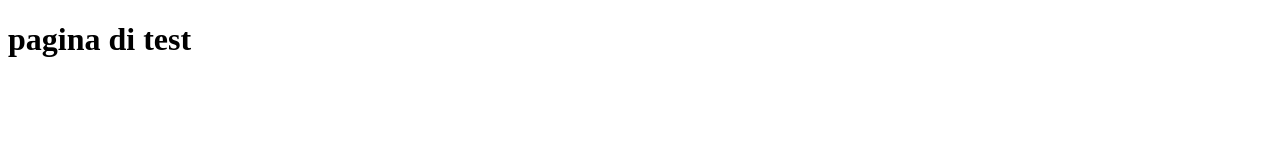
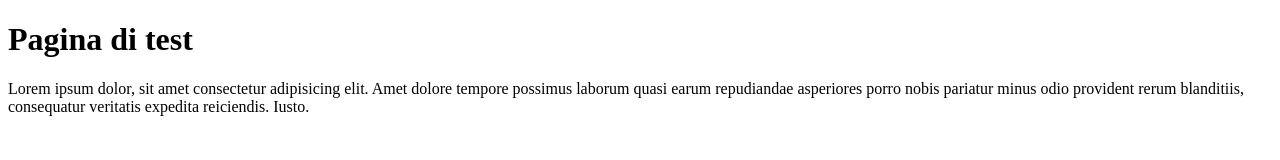
Before and after one commit to Alex93pa/Hello-world, a plain HTML site: page index.html in a window 1280 px wide. Drawn offline with Linux system fonts and the light colour scheme.

Commit message:
aggiunge paragrafo

```diff
--- a/index.html
+++ b/index.html
@@ -7,6 +7,7 @@
     <title>Test</title>
 </head>
 <body>
-    <h1>pagina di test</h1>
+    <h1>Pagina di test</h1>
+    <p>Lorem ipsum dolor, sit amet consectetur adipisicing elit. Amet dolore tempore possimus laborum quasi earum repudiandae asperiores porro nobis pariatur minus odio provident rerum blanditiis, consequatur veritatis expedita reiciendis. Iusto.</p>
 </body>
 </html>
```
